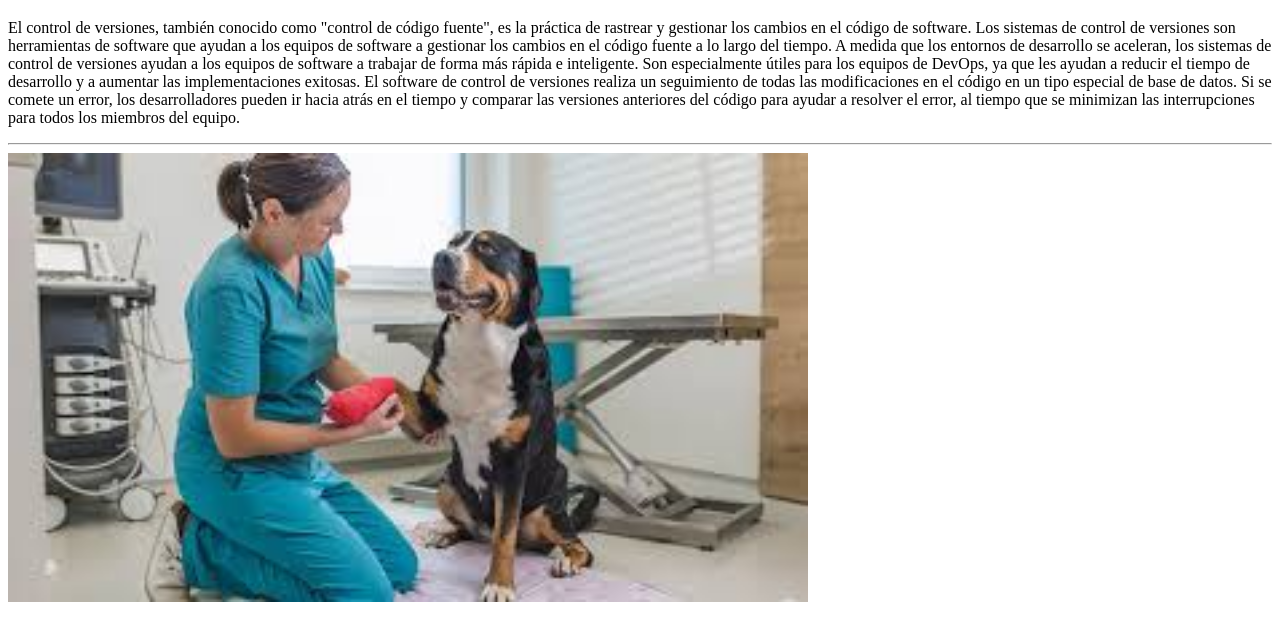
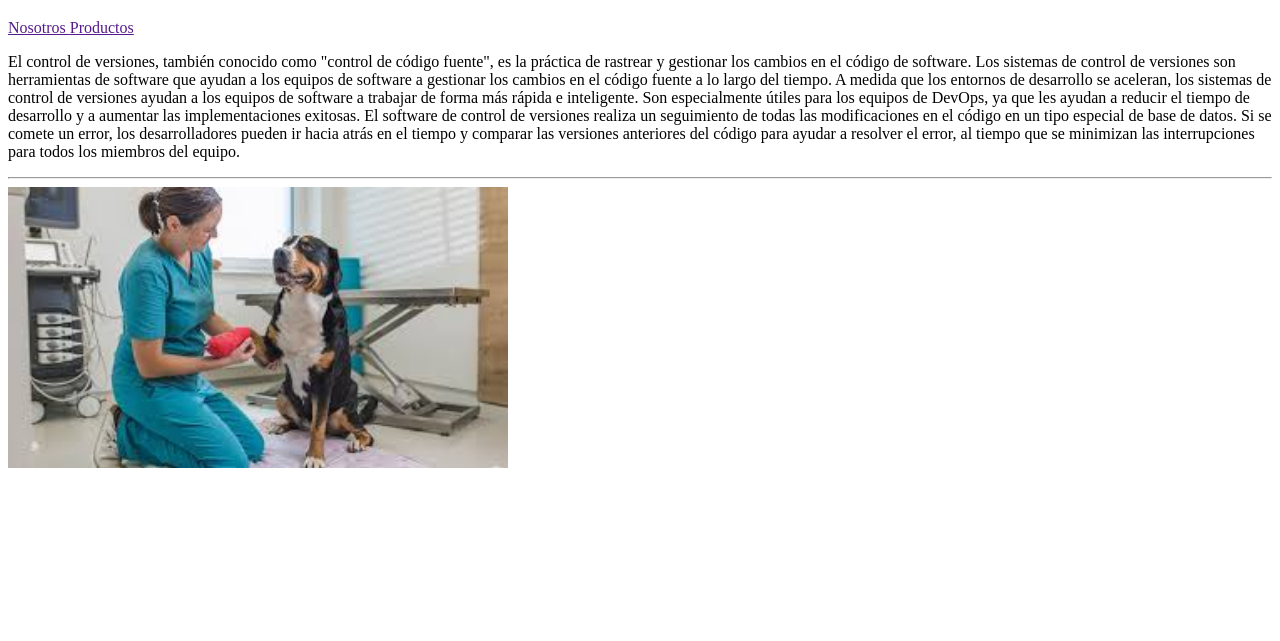
Before and after one commit to Esteban-Orellana-05/Veterinaria, a plain HTML site: page index.html in a window 1280 px wide. Shown: the part 61-702 px from the top of the page. Drawn offline with Linux system fonts and the light colour scheme.

Commit message:
Creando la barra de navegacion

```diff
--- a/index.html
+++ b/index.html
@@ -7,13 +7,22 @@
 </head>
 <body>
     <h1>Control de Versiones</h1>
+    <!--Barra Navegacion-->
+    <nav>
+        <a href="">
+            Nosotros
+        </a>
+        <a href="">
+            Productos
+        </a>
+        <a href=""></a>
+    </nav>
     <p>
         El control de versiones, también conocido como "control de código fuente", es la práctica de rastrear y gestionar los cambios en el código de software. Los sistemas de control de versiones son herramientas de software que ayudan a los equipos de software a gestionar los cambios en el código fuente a lo largo del tiempo. A medida que los entornos de desarrollo se aceleran, los sistemas de control de versiones ayudan a los equipos de software a trabajar de forma más rápida e inteligente. Son especialmente útiles para los equipos de DevOps, ya que les ayudan a reducir el tiempo de desarrollo y a aumentar las implementaciones exitosas.
         El software de control de versiones realiza un seguimiento de todas las modificaciones en el código en un tipo especial de base de datos. Si se comete un error, los desarrolladores pueden ir hacia atrás en el tiempo y comparar las versiones anteriores del código para ayudar a resolver el error, al tiempo que se minimizan las interrupciones para todos los miembros del equipo.
     </p>
     <hr>
     <div>
-        <img src="/images/vet1.jpg" alt="#" width="800px"
-
+        <img src="/images/vet1.jpg" alt="#" width="500px"
 </body>
 </html>
```
